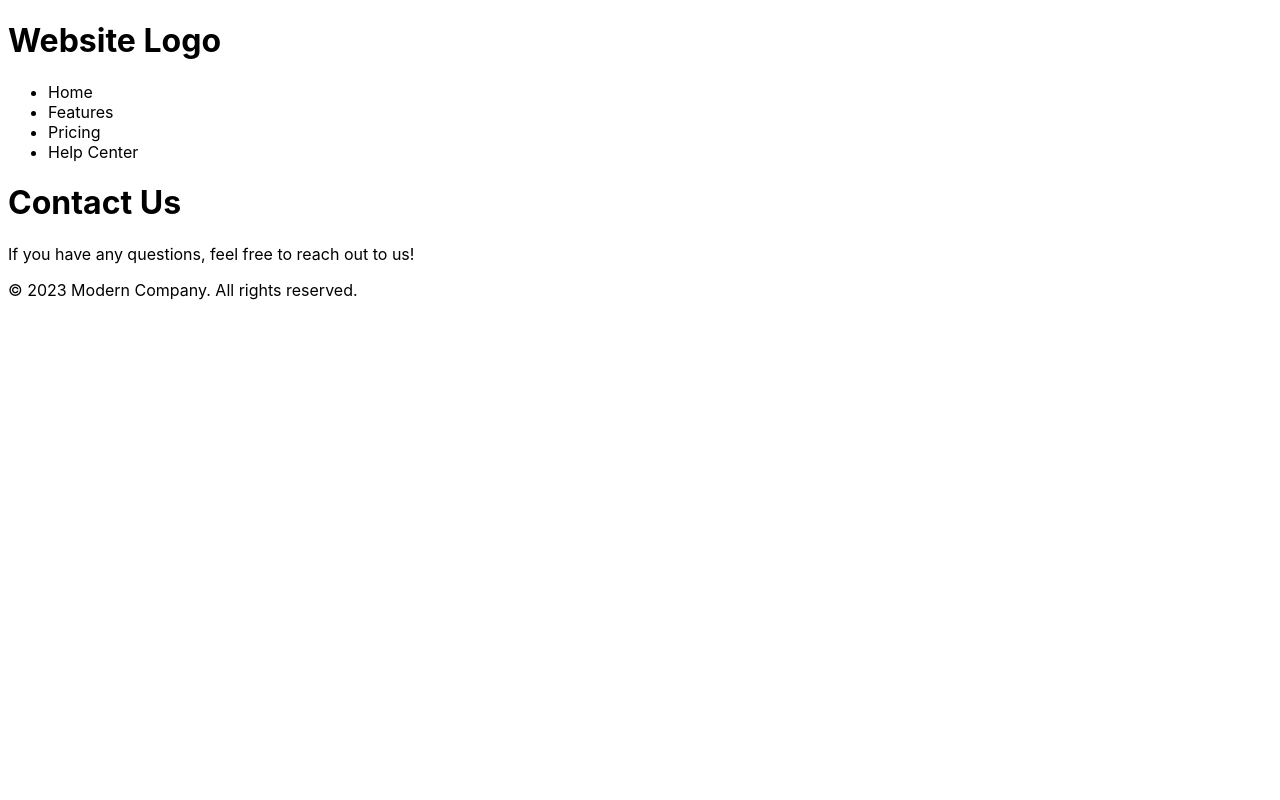
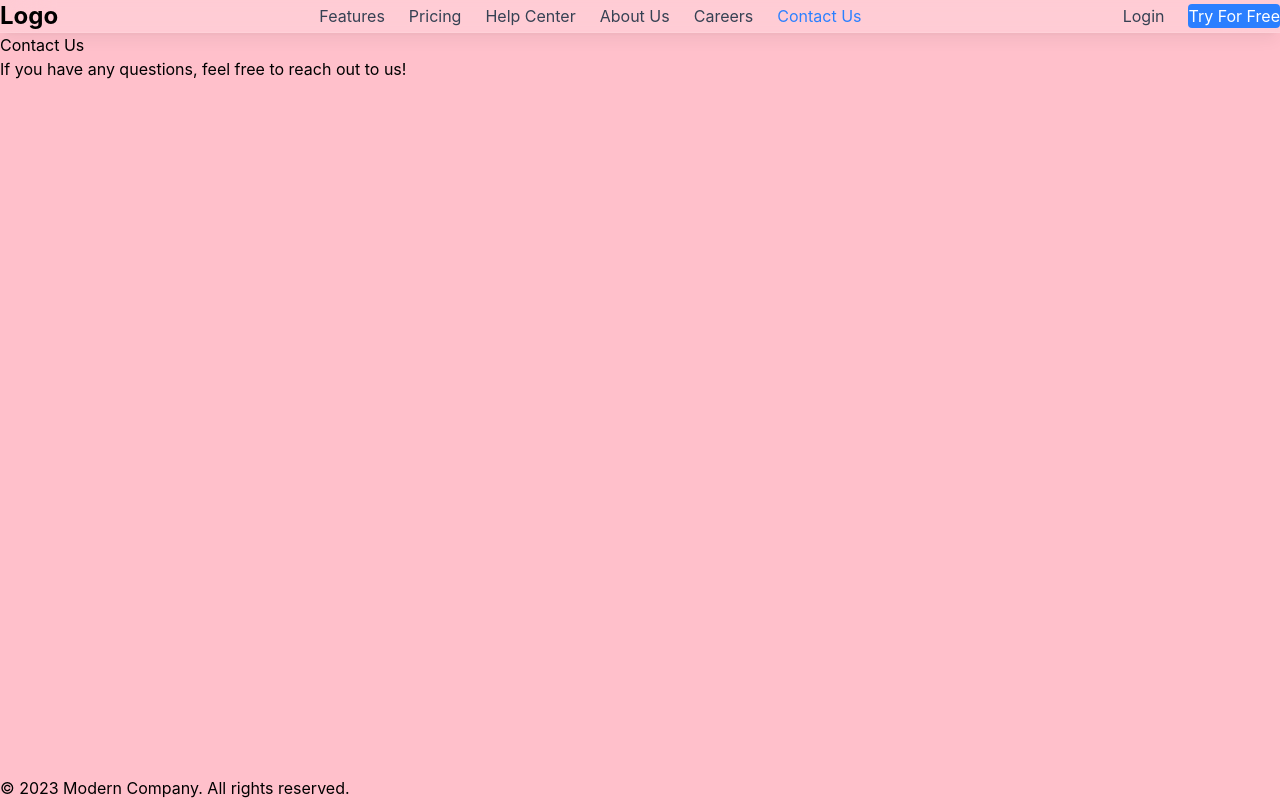
Before and after one commit to TemitopeRekun/Modern-Company-Website, a React (Vite) app: page /contact-us in a window 1280 px wide. Built offline with nearby package versions, Linux system fonts and the light colour scheme.

Commit message:
Add lucide-react dependency and enhance Navbar component with mobile menu functionality

```diff
--- a/package.json
+++ b/package.json
@@ -10,6 +10,7 @@
     "preview": "vite preview"
   },
   "dependencies": {
+    "lucide-react": "^0.546.0",
     "react": "^19.1.1",
     "react-dom": "^19.1.1",
     "react-router-dom": "^7.9.4"
--- a/src/Components/Navbar.tsx
+++ b/src/Components/Navbar.tsx
@@ -1,19 +1,112 @@
+import { useState } from "react";
+import { Menu, X } from "lucide-react";
+import { Link, NavLink } from "react-router-dom";
 
+const navLinks = [
+	{ label: "Features", path: "/features" },
+	{ label: "Pricing", path: "/pricing" },
+	{ label: "Help Center", path: "/help-center" },
+	{ label: "About Us", path: "/about-us" },
+	{ label: "Careers", path: "/careers" },
+	{ label: "Contact Us", path: "/contact-us" },
+];
 
 const Navbar = () => {
-  return (
-    <div>
-      <h1>Website Logo</h1>
-      <nav>
-        <ul>
-          <li>Home</li>
-          <li>Features</li>
-          <li>Pricing</li>
-          <li>Help Center</li>
-        </ul>
-      </nav>
-    </div>
-  )
-}
+	const [isMenuOpen, setIsMenuOpen] = useState(false);
 
-export default Navbar
+	return (
+		<nav className="sticky top-0 left-0 w-full z-50">
+			<div className="bg-white/20 backdrop-blur-xl shadow-lg border-b border-white/10 shadow-black/5">
+				<div className="max-w-7xl mx-auto flex items-center justify-between py-4 px-6">
+					<div className="text-2xl font-bold">
+						<Link to="/">Logo</Link>
+					</div>
+					<ul className="hidden md:flex items-center gap-6">
+						{navLinks.map((link) => (
+							<li key={link.path}>
+								<NavLink
+									to={link.path}
+									className={({ isActive }) =>
+										isActive ? "text-blue-500" : "text-gray-700"
+									}>
+									{link.label}
+								</NavLink>
+							</li>
+						))}
+					</ul>
+					<div className="hidden md:flex items-center gap-6">
+						<Link
+							to="/login"
+							className="text-gray-700 hover:text-gray-900">
+							Login
+						</Link>
+						<button className="bg-blue-500 text-white px-4 py-2 rounded hover:bg-blue-600 transition">
+							Try For Free
+						</button>
+					</div>
+					<button
+						aria-label="Toggle Menu"
+						className="md:hidden cursor-pointer"
+						onClick={() => setIsMenuOpen(!isMenuOpen)}>
+						<Menu size={28} />
+					</button>
+				</div>
+			</div>
+
+			{/* Mobile Menu Overlay */}
+			{isMenuOpen && (
+				<div
+					className="fixed inset-0 h-full bg-black/30 z-40 md:hidden"
+					onClick={() => setIsMenuOpen(false)}></div>
+			)}
+
+			{/* Mobile Menu */}
+			<div
+				className={`fixed top-0 right-0 flex h-full w-3/4 max-w-sm flex-col bg-white/30 backdrop-blur-2xl border-l border-white/20 shadow-lg transition-transform duration-300 ease-in-out md:hidden z-50 ${
+					isMenuOpen ? "translate-x-0" : "translate-x-full"
+				}`}>
+				{/* Close Button */}
+				<div className="flex justify-end p-4">
+					<button
+						aria-label="Close Menu"
+						onClick={() => setIsMenuOpen(false)}>
+						<X size={28} />
+					</button>
+				</div>
+				{/* Centered Content */}
+				<div className="flex flex-grow flex-col items-center justify-center">
+					{/* Mobile Menu Items */}
+					<ul className="flex flex-col gap-4 text-center text-lg font-medium">
+						{navLinks.map((link) => (
+							<li key={link.path}>
+								<Link
+									to={link.path}
+									onClick={() => setIsMenuOpen(false)}
+									className="block py-2 hover:text-blue-600 transition-colors">
+									{link.label}
+								</Link>
+							</li>
+						))}
+					</ul>
+					{/* Mobile Buttons */}
+					<div className="mt-8 flex flex-col gap-4 w-full px-6">
+						<Link
+							to="/login"
+							onClick={() => setIsMenuOpen(false)}
+							className="text-center text-lg font-medium hover:text-blue-600 transition">
+							Login
+						</Link>
+						<Link
+							to="/signup" // Assuming you have a sign-up route
+							onClick={() => setIsMenuOpen(false)}
+							className="bg-blue-600 text-white text-center text-lg font-medium py-2 rounded-lg hover:bg-blue-700 transition">
+							Try for Free
+						</Link>
+					</div>
+				</div>
+			</div>
+		</nav>
+	);
+};
+
+export default Navbar;
--- a/src/index.css
+++ b/src/index.css
@@ -1,12 +1,14 @@
-@import "tailwindcss"
+@import "tailwindcss";
 
 * {
-  margin: 0;
-  padding: 0;
-  box-sizing: border-box;
+	margin: 0;
+	padding: 0;
+	box-sizing: border-box;
 }
 
 body {
-  scroll-behavior: smooth;
-  font-family: 'Inter', sans-serif;
+	scroll-behavior: smooth;
+	font-family: "Inter", sans-serif;
+  background-color:
+    pink;
 }
```
Also changed, not shown: 1 other file (tests, documents, lock files or other folders).
